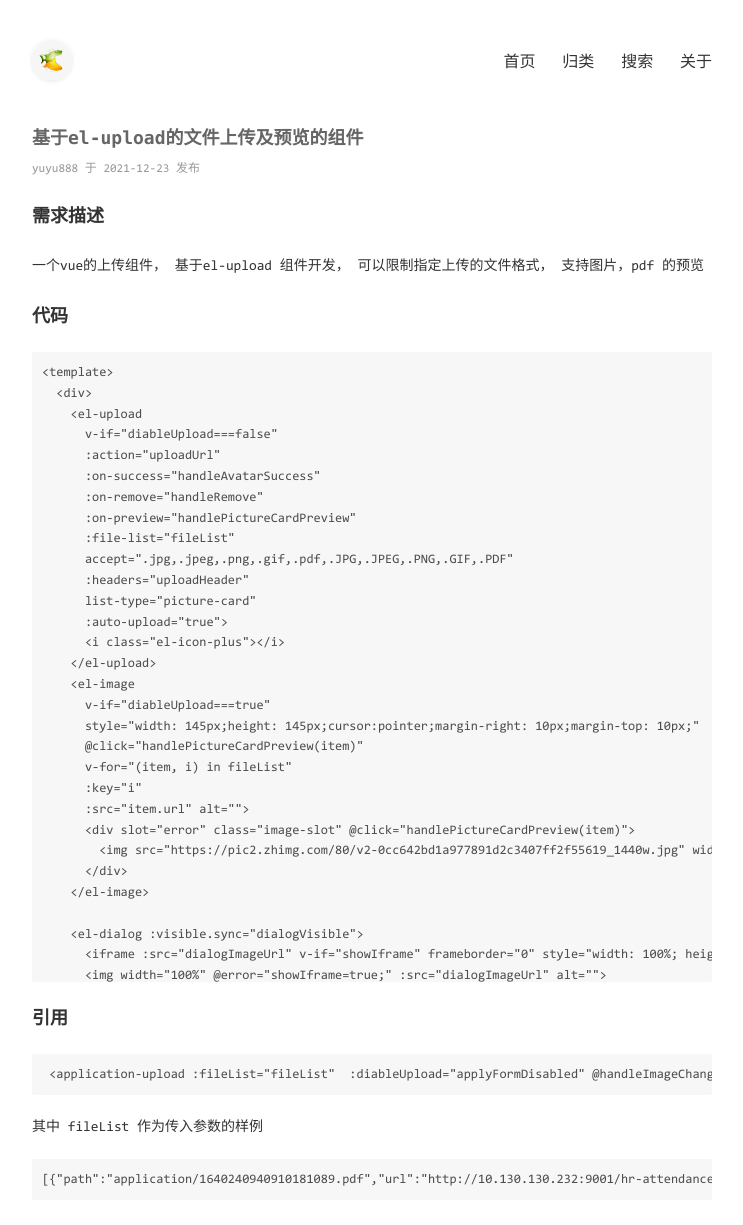
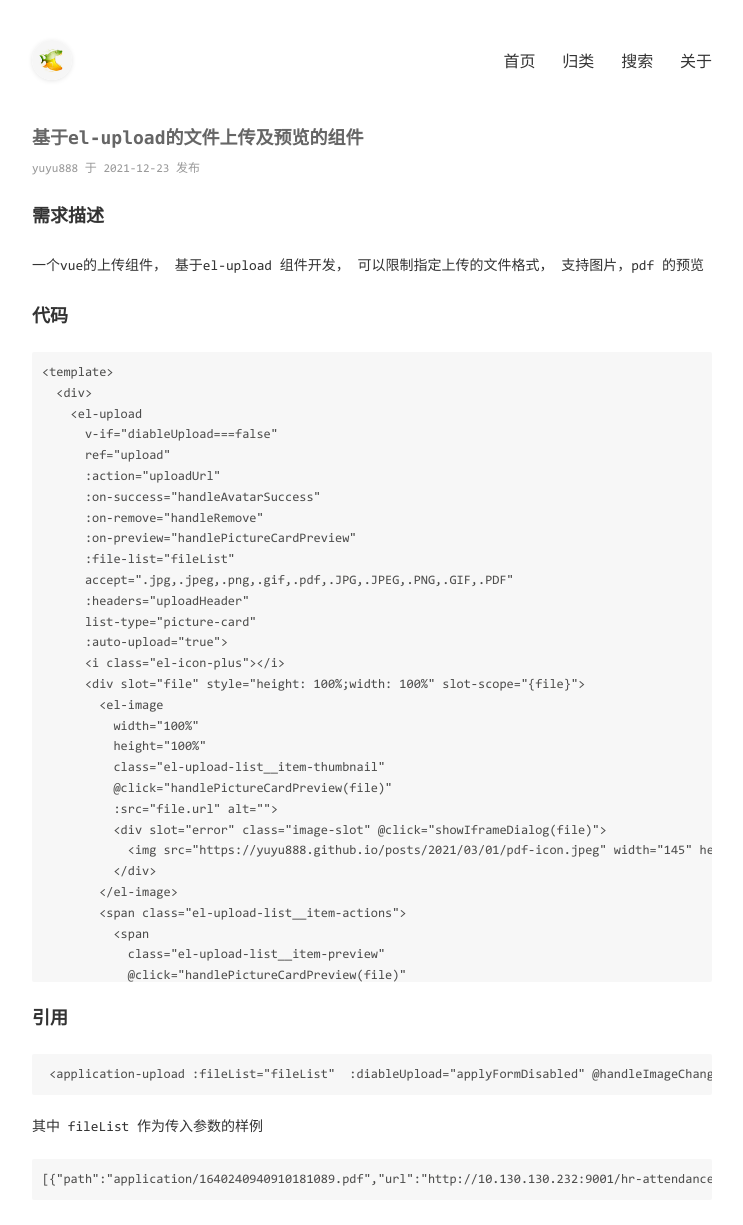
Before and after one commit to yuyu888/yuyu888.github.io, a Jekyll site: the page built from _posts/2021-12-23-基于el-upload的文件上传及预览组件.md, in a window 1280 px wide. Shown: the top 1225 px of the page, without its empty margins (268-1011 px from the left). Built offline with Jekyll 4.4.1, drawn with Linux system fonts in a browser that asks for light colours; comment, search, counter and statistics services are not loaded; some of the changed text lies outside the part shown.

Commit message:
Update 2021-12-23-基于el-upload的文件上传及预览组件.md

`````diff
--- a/_posts/2021-12-23-基于el-upload的文件上传及预览组件.md
+++ b/_posts/2021-12-23-基于el-upload的文件上传及预览组件.md
@@ -14,6 +14,7 @@
   <div>
     <el-upload
       v-if="diableUpload===false"
+      ref="upload"
       :action="uploadUrl"
       :on-success="handleAvatarSuccess"
       :on-remove="handleRemove"
@@ -24,6 +25,32 @@
       list-type="picture-card"
       :auto-upload="true">
       <i class="el-icon-plus"></i>
+      <div slot="file" style="height: 100%;width: 100%" slot-scope="{file}">
+        <el-image
+          width="100%"
+          height="100%"
+          class="el-upload-list__item-thumbnail"
+          @click="handlePictureCardPreview(file)"
+          :src="file.url" alt="">
+          <div slot="error" class="image-slot" @click="showIframeDialog(file)">
+            <img src="https://yuyu888.github.io/posts/2021/03/01/pdf-icon.jpeg" width="145" height="145"></img>
+          </div>
+        </el-image>
+        <span class="el-upload-list__item-actions">
+          <span
+            class="el-upload-list__item-preview"
+            @click="handlePictureCardPreview(file)"
+          >
+            <i class="el-icon-zoom-in"></i>
+          </span>
+          <span
+            class="el-upload-list__item-delete"
+            @click="handleRemoveCustom(file)"
+          >
+            <i class="el-icon-delete"></i>
+          </span>
+        </span>
+      </div>
     </el-upload>
     <el-image
       v-if="diableUpload===true"
@@ -32,13 +59,13 @@
       v-for="(item, i) in fileList"
       :key="i"
       :src="item.url" alt="">
-      <div slot="error" class="image-slot" @click="handlePictureCardPreview(item)">
-        <img src="https://pic2.zhimg.com/80/v2-0cc642bd1a977891d2c3407ff2f55619_1440w.jpg" width="145" height="145"></img>
+      <div slot="error" class="image-slot" @click="showIframeDialog(item)">
+        <img src="https://yuyu888.github.io/posts/2021/03/01/pdf-icon.jpeg" width="145" height="145"></img>
       </div>
     </el-image>
 
-    <el-dialog :visible.sync="dialogVisible">
-      <iframe :src="dialogImageUrl" v-if="showIframe" frameborder="0" style="width: 100%; height: 600px;"></iframe>
+    <el-dialog :visible.sync="dialogVisible" width="80%" >
+      <iframe :src="dialogImageUrl" v-if="showIframe" frameborder="0" style="width: 100%; height:700px;"></iframe>
       <img width="100%" @error="showIframe=true;" :src="dialogImageUrl" alt="">
     </el-dialog>
   </div>
@@ -77,14 +104,29 @@
         }
       },
       methods: {
+        handleRemoveCustom (file) {
+          this.$refs.upload.handleRemove(file)
+      // let fileList = this.$refs.upload.uploadFiles
+      // let index = fileList.findIndex(fileItem => { return fileItem.uid === file.uid })
+      // fileList.splice(index, 1)
+      // this.imageList = this.foramtFileList(fileList)
+      // this.handleImageChange()
+        },
         handleRemove (file, fileList) {
           console.log(fileList)
+          console.log(6666)
+
           this.imageList = this.foramtFileList(fileList)
           this.handleImageChange()
         },
         handlePictureCardPreview (file) {
-          console.log(file)
           this.showIframe = false
+          this.dialogImageUrl = file.url
+          this.dialogVisible = true
+        },
+        showIframeDialog (file) {
+          console.log(2222)
+          this.showIframe = true
           this.dialogImageUrl = file.url
           this.dialogVisible = true
         },
@@ -118,6 +160,7 @@
 
 </style>
 
+
 ````
 ## 引用
 ````
`````
